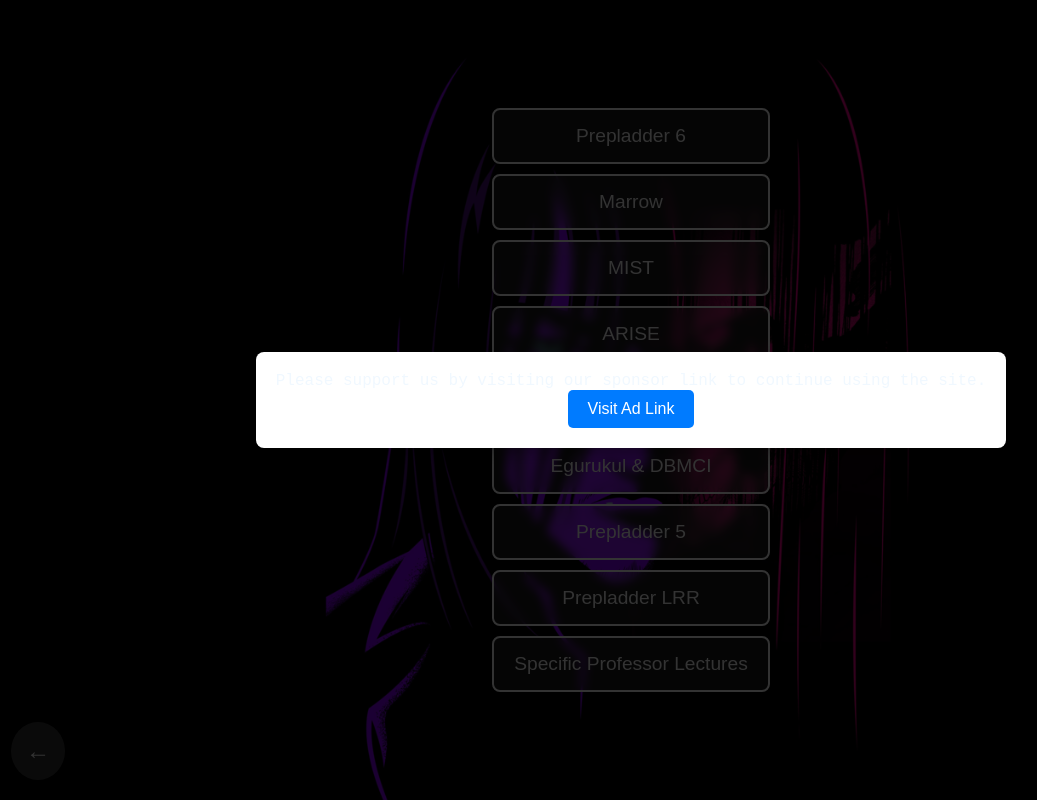
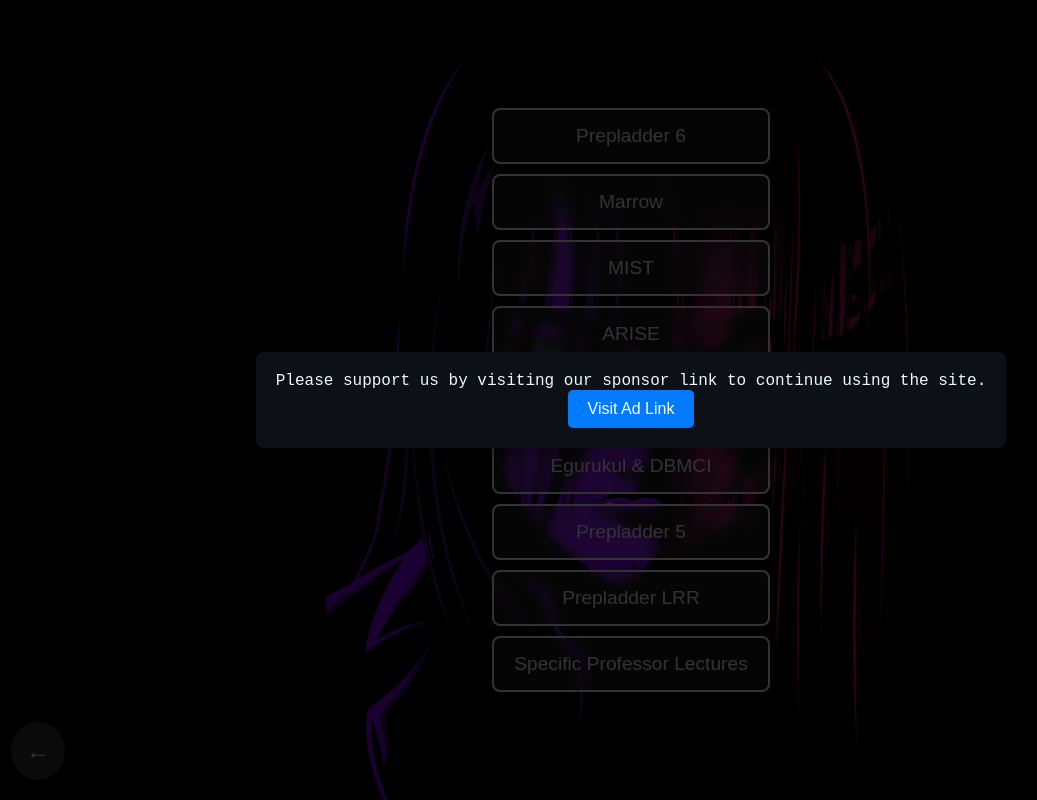
Before and after one commit to wukong-i/MedAc2-Website, a plain HTML site: page index.html in a window 1280 px wide. Shown: the whole page, without its empty margins (9-1046 px from the left). Drawn offline with Linux system fonts and the light colour scheme.

Commit message:
Update index.html

```diff
--- a/index.html
+++ b/index.html
@@ -23,7 +23,7 @@
     }
 
     .overlay-content {
-        background: #fff;
+        background: #0D1117;
         padding: 20px;
         text-align: center;
         border-radius: 8px;
```
